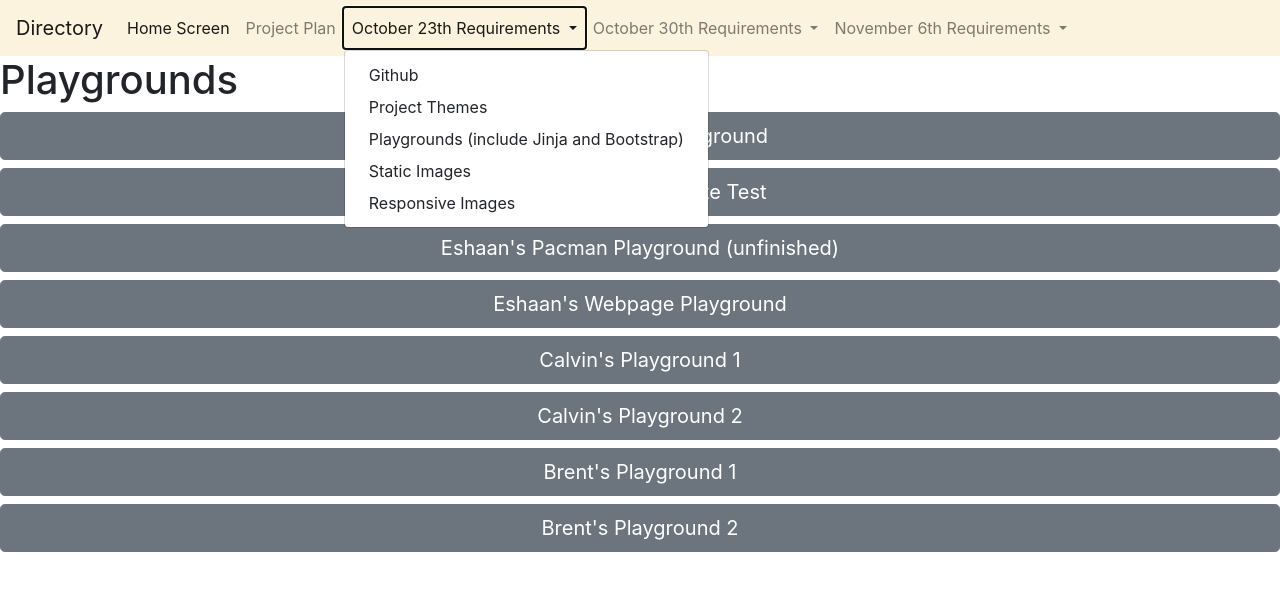
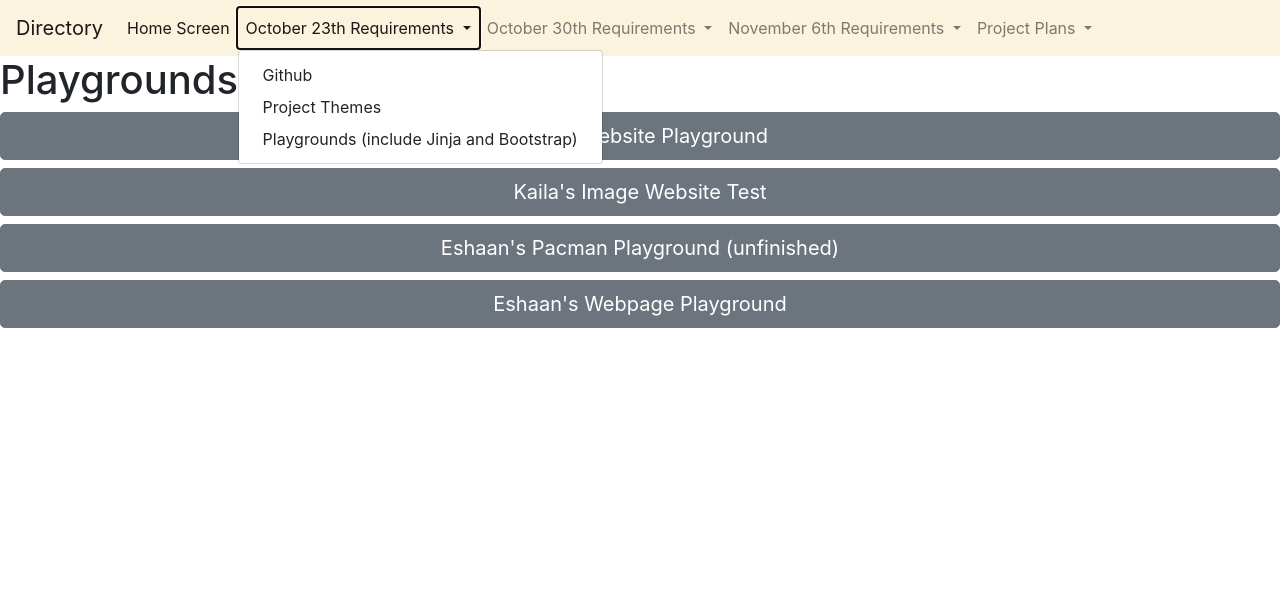
Before and after one commit to KrispyKremeSavage/Gaming-Website-Project, a Flask app: page /playgrounds in a window 1280 px wide, after a click on "October 23th Requirements". Shown: the top 591 px of the page. Run offline with Flask 2, Linux system fonts and the light colour scheme.

Commit message:
added and deleted links and rubber chickens

```diff
--- a/main.py
+++ b/main.py
@@ -104,6 +104,13 @@ def snake():
 def brentvideo():
   return render_template("brentvideo.html")
 
+@app.route("/helloseries")
+def helloseries():
+  return render_template("helloseries.html")
+
+@app.route("/flask")
+def flask():
+  return render_template("flask.html")
 
 if __name__ == "__main__":
   app.run(debug=True, host='127.0.0.1',port='3000')
--- a/templates/base.html
+++ b/templates/base.html
@@ -17,9 +17,6 @@
           <li class="nav-item active">
             <a class="nav-link" href="/home">Home Screen<span class="sr-only">(current)</span></a>
           </li>
-          <li class="nav-item">
-            <a class="nav-link" href="/projectplan">Project Plan</a>
-          </li>
           </li>
           <li class="nav-item dropdown">
             <a class="nav-link dropdown-toggle" href="#" id="navbarDropdown" role="button" data-toggle="dropdown" aria-haspopup="true" aria-expanded="false">
@@ -29,8 +26,6 @@
               <a class="dropdown-item" href="/github">Github</a>
               <a class="dropdown-item" href="/themes">Project Themes</a>
               <a class="dropdown-item" href="/playgrounds">Playgrounds (include Jinja and Bootstrap)</a>
-              <a class="dropdown-item" href="/image">Static Images</a>
-              <a class="dropdown-item" href="/rimages">Responsive Images</a>
             </div>
           </li>
           <li class="nav-item dropdown">
@@ -54,6 +49,14 @@
               <a class="dropdown-item" href="/calvinvideo">Calvin's Video and Artifacts</a>
               <a class="dropdown-item" href="/eshaanvideo">Eshaan's Video and Artifacts</a>
             </div>
+          <li class="nav-item dropdown">
+            <a class="nav-link dropdown-toggle" href="#" id="navbarDropdown" role="button" data-toggle="dropdown" aria-haspopup="true" aria-expanded="false">
+              Project Plans
+            </a>
+            <div class="dropdown-menu" aria-labelledby="navbarDropdown">
+              <a class="dropdown-item" href="/helloseries">Hello Series Project Plan</a>
+              <a class="dropdown-item" href="/flask">Flask Project PLan</a>
+            </div>
           </li>
         </ul>
       </div>
--- /dev/null
+++ b/templates/flask.html
@@ -0,0 +1,5 @@
+{% extends "base.html" %}
+{% block title %}Battleship{% endblock %}
+{% block content %}
+    <iframe height="800px" width="100%" src="https://docs.google.com/document/d/1eBgE4SZKjJSPiQAgvamVGXAs8vmIWPWzyyUT6sc_re0/edit" scrolling="no" frameborder="no" allowtransparency="true" allowfullscreen="true" sandbox="allow-forms allow-pointer-lock allow-popups allow-same-origin allow-scripts allow-modals"></iframe>
+{% endblock %}
--- /dev/null
+++ b/templates/helloseries.html
@@ -0,0 +1,5 @@
+{% extends "base.html" %}
+{% block title %}Battleship{% endblock %}
+{% block content %}
+    <iframe height="800px" width="100%" src="https://docs.google.com/document/d/1nSpZ5THr6hYN3fJzc-lcVkmAe-fxS_i8UNSNMuvVDaQ/edit" scrolling="no" frameborder="no" allowtransparency="true" allowfullscreen="true" sandbox="allow-forms allow-pointer-lock allow-popups allow-same-origin allow-scripts allow-modals"></iframe>
+{% endblock %}
--- a/templates/playgrounds.html
+++ b/templates/playgrounds.html
@@ -34,8 +34,4 @@
     location.href = "https://repl.it/@eshuansauce/Webpage#main.py";
   }
 </script>Eshaan's Webpage Playground</button>
- <button type="button" class="btn btn-secondary btn-lg btn-block">Calvin's Playground 1</button>
- <button type="button" class="btn btn-secondary btn-lg btn-block">Calvin's Playground 2</button>
- <button type="button" class="btn btn-secondary btn-lg btn-block">Brent's Playground 1</button>
- <button type="button" class="btn btn-secondary btn-lg btn-block">Brent's Playground 2</button>
 {% endblock %}
```
